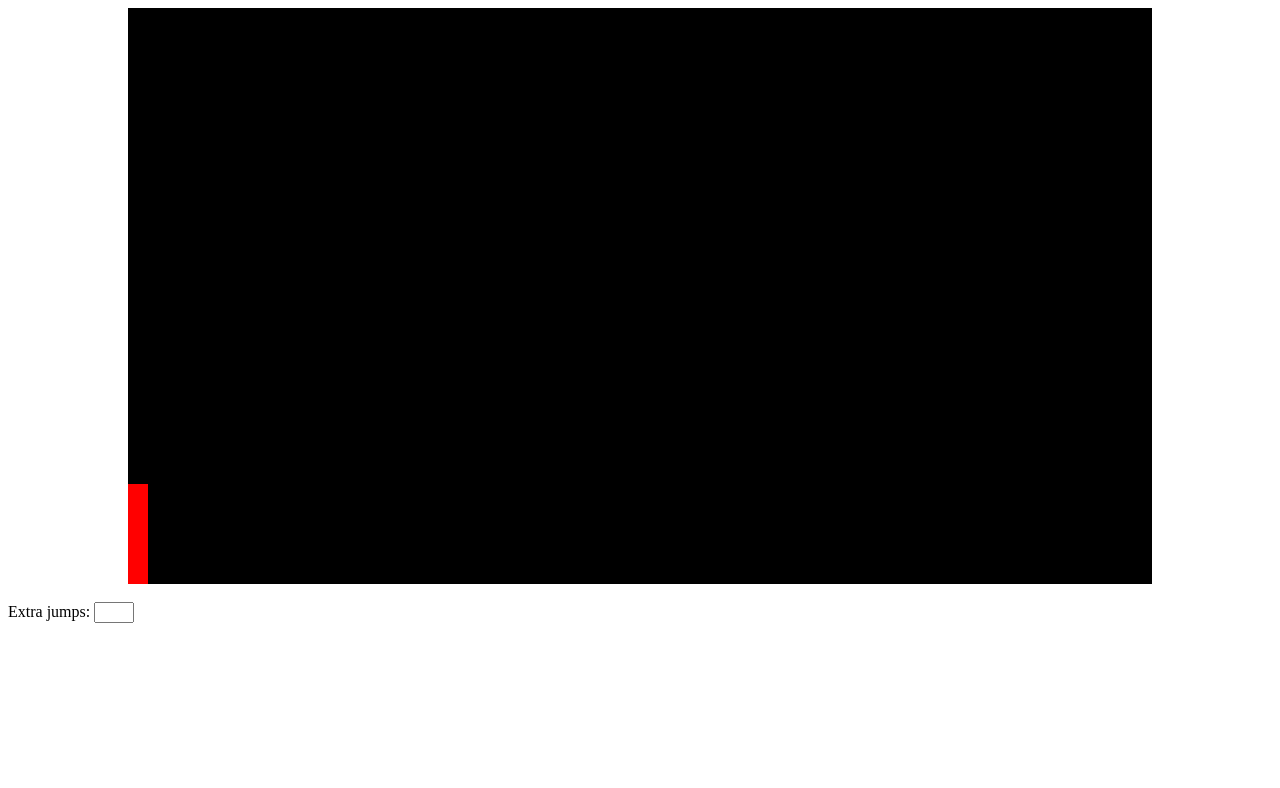
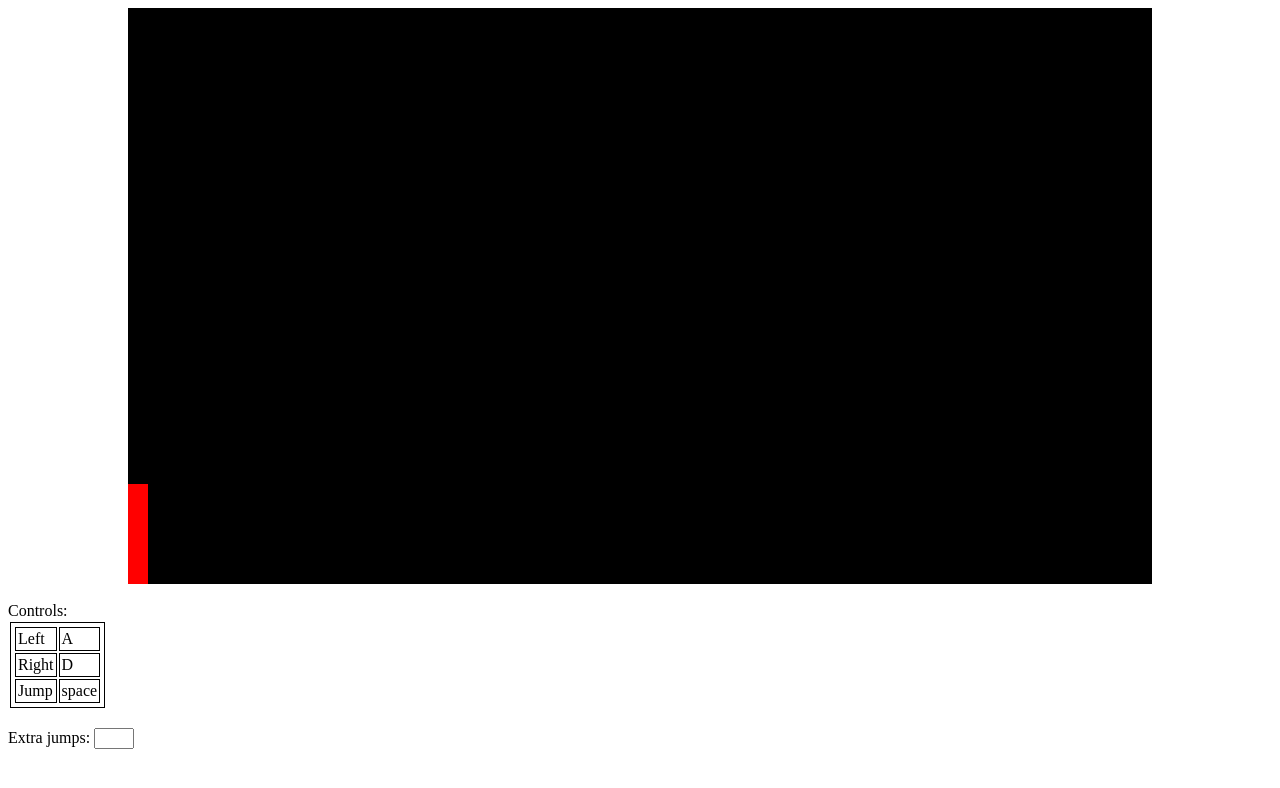
Before and after one commit to ReDead/FightNight, a plain HTML site: page index.html in a window 1280 px wide. Drawn offline with Linux system fonts and the light colour scheme.

Commit message:
added table explaining controls

```diff
--- a/index.html
+++ b/index.html
@@ -1,5 +1,21 @@
 <link rel="stylesheet" type="text/css" href="styles.css"></link>
 <canvas></canvas>
+<br>
+Controls:
+ <table>
+  <tr>
+    <td>Left</td>
+    <td>A</td>
+  </tr>
+  <tr>
+    <td>Right</td>
+    <td>D</td>
+  </tr>
+  <tr>
+    <td>Jump</td>
+    <td>space</td>
+  </tr>
+</table>
 <br>
 Extra jumps: <input type="text" id="double">
 <script src="scripts/constants.js"></script>
--- a/styles.css
+++ b/styles.css
@@ -7,3 +7,9 @@ canvas {
 input {
     width: 40;
 }
+
+table, th, td {
+    padding: 2px;
+    margin: 2px;
+    border: 1px solid black;
+}
```
